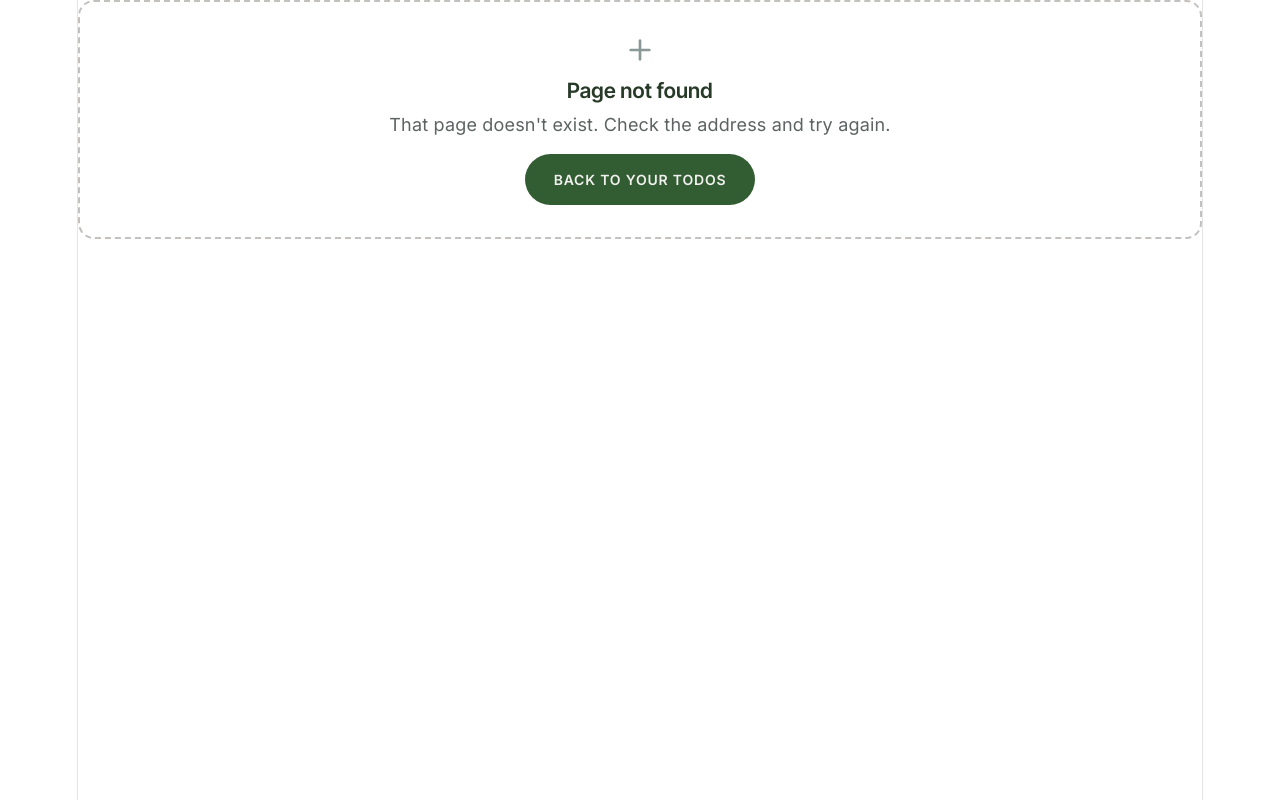
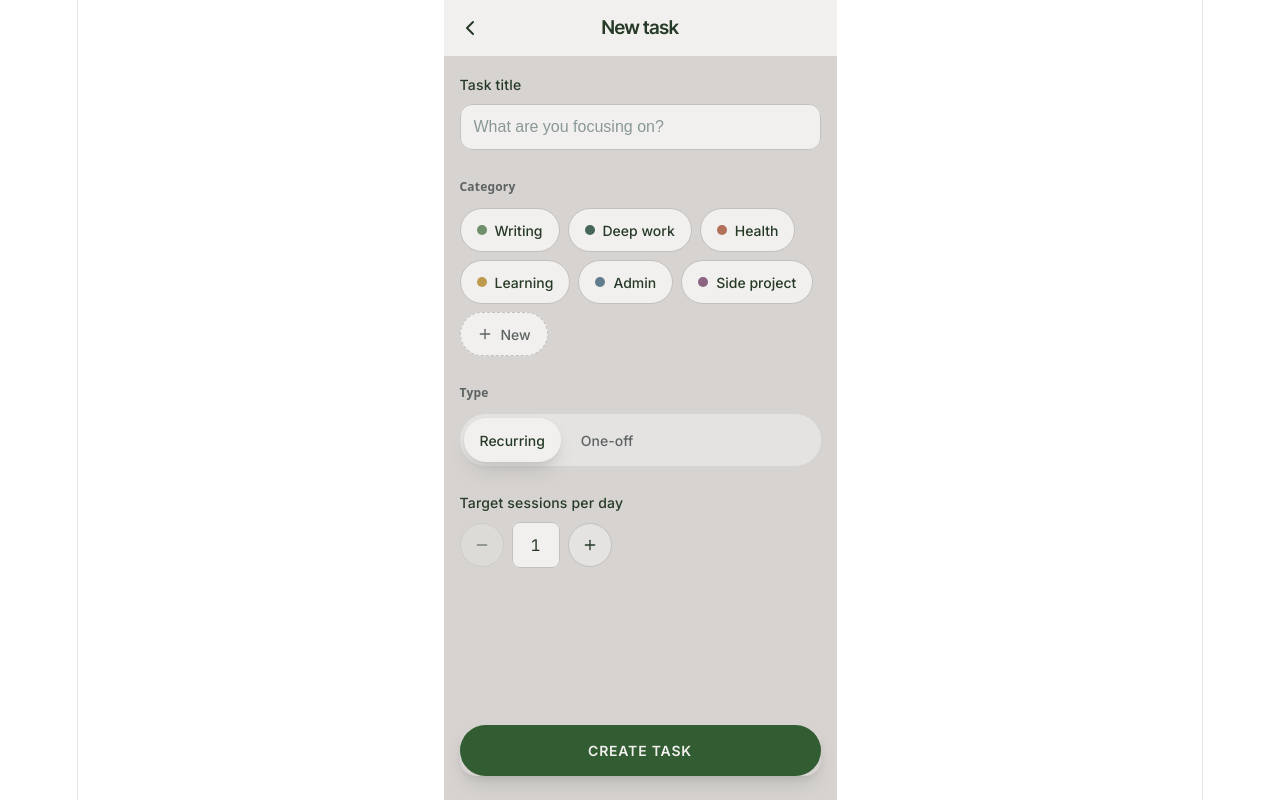
Before and after one commit to ihsanrabb/just-todo, a React (Vite) app: page /task-detail in a window 1280 px wide. Before the commit this address had no page. Built offline with nearby package versions, Linux system fonts and the light colour scheme.

Commit message:
feat: add task detail page

```diff
--- a/src/main.tsx
+++ b/src/main.tsx
@@ -19,6 +19,12 @@ const router = createBrowserRouter([
       Component: (await import('./pages/GardenHomePage')).default,
     }),
   },
+  {
+    path: 'task-detail',
+    lazy: async () => ({
+      Component: (await import('./pages/TaskDetailPage')).default,
+    }),
+  },
   { path: '*', Component: FallbackPage },
 ])
 
--- /dev/null
+++ b/src/pages/TaskDetailPage.css
@@ -0,0 +1,112 @@
+.task-detail {
+  background: var(--color-bg);
+  min-height: 100dvh;
+  display: flex;
+  flex-direction: column;
+  max-width: 393px;
+  margin: 0 auto;
+  text-align: left;
+}
+
+.task-detail__content {
+  flex: 1;
+  overflow-y: auto;
+  padding: 16px 16px 120px;
+}
+
+.task-detail__fab {
+  position: sticky;
+  bottom: 24px;
+  width: 361px;
+  margin: 0 auto;
+  box-shadow: var(--shadow-floating);
+  border-radius: var(--radius-lg);
+}
+
+.task-detail__form {
+  display: flex;
+  flex-direction: column;
+  gap: 24px;
+}
+
+.form-section {
+  display: flex;
+  flex-direction: column;
+  gap: 8px;
+}
+
+.form-section__label {
+  font-weight: 600;
+  font-size: 12px;
+  color: var(--color-text-secondary);
+}
+
+.category-chip-grid {
+  display: flex;
+  flex-wrap: wrap;
+  gap: 8px;
+}
+
+.new-category-panel {
+  display: flex;
+  flex-direction: column;
+  gap: 16px;
+  padding: 16px;
+  background: var(--color-surface);
+  border-radius: var(--radius-lg);
+  box-shadow: var(--shadow-floating);
+}
+
+.new-category-panel__field {
+  display: flex;
+  flex-direction: column;
+  gap: 6px;
+}
+
+.new-category-panel__label {
+  font-weight: 500;
+  font-size: 14px;
+  color: var(--color-text-primary);
+}
+
+.new-category-panel__input {
+  background: var(--color-surface-alt);
+  border: none;
+  border-radius: 12px;
+  padding: 14px;
+  font-size: 16px;
+  color: var(--color-text-primary);
+  outline: 1px solid var(--color-border);
+  outline-offset: -1px;
+}
+
+.new-category-panel__input::placeholder {
+  color: var(--color-text-disabled);
+}
+
+.new-category-panel__input:focus-visible {
+  outline: 2px solid var(--color-accent);
+  outline-offset: -2px;
+}
+
+.new-category-panel__swatches {
+  display: flex;
+  flex-wrap: wrap;
+  gap: 12px;
+}
+
+.new-category-panel__swatch {
+  width: 32px;
+  height: 32px;
+  border-radius: var(--radius-pill);
+  border: none;
+  padding: 0;
+  cursor: pointer;
+  outline: 2px solid transparent;
+  outline-offset: 2px;
+  transition: outline-color 0.15s ease;
+}
+
+.new-category-panel__swatch--selected {
+  outline-color: var(--color-accent);
+}
--- /dev/null
+++ b/src/pages/TaskDetailPage.tsx
@@ -0,0 +1,152 @@
+import { useEffect, useRef, useState } from 'react'
+import './TaskDetailPage.css'
+import {
+  AppHeader,
+  Button,
+  CategoryChip,
+  type CategoryColor,
+  SegmentedControl,
+  Stepper,
+  TextField,
+} from '../components/ui'
+
+const DUMMY_CATEGORIES: { label: string; color: CategoryColor }[] = [
+  { label: 'Writing', color: 'fern' },
+  { label: 'Deep work', color: 'moss' },
+  { label: 'Health', color: 'clay' },
+  { label: 'Learning', color: 'ochre' },
+  { label: 'Admin', color: 'slate' },
+  { label: 'Side project', color: 'plum' },
+]
+
+const CATEGORY_SWATCHES: CategoryColor[] = [
+  'clay',
+  'fern',
+  'ink',
+  'mauve',
+  'moss',
+  'ochre',
+  'plum',
+  'slate',
+]
+
+function NewCategoryPanel() {
+  const [name, setName] = useState('')
+  const [color, setColor] = useState<CategoryColor>('moss')
+  const inputRef = useRef<HTMLInputElement>(null)
+
+  useEffect(() => {
+    inputRef.current?.focus()
+  }, [])
+
+  return (
+    <div className="new-category-panel">
+      <div className="new-category-panel__field">
+        <label
+          className="new-category-panel__label"
+          htmlFor="new-category-name"
+        >
+          Category name
+        </label>
+        {/* Bespoke input, not TextField: needs a surface-alt background, an
+            accent focus ring, and focus-on-mount, none of which TextField
+            exposes without editing its shared CSS. */}
+        <input
+          ref={inputRef}
+          id="new-category-name"
+          className="new-category-panel__input"
+          type="text"
+          placeholder="e.g. Reading"
+          value={name}
+          onChange={(e) => setName(e.target.value)}
+        />
+      </div>
+      <div className="new-category-panel__swatches">
+        {CATEGORY_SWATCHES.map((swatch) => (
+          <button
+            key={swatch}
+            type="button"
+            className={`new-category-panel__swatch${color === swatch ? ' new-category-panel__swatch--selected' : ''}`}
+            style={{ background: `var(--color-cat-${swatch})` }}
+            aria-pressed={color === swatch}
+            aria-label={swatch}
+            onClick={() => setColor(swatch)}
+          />
+        ))}
+      </div>
+      <Button variant="secondary" fullWidth onClick={() => {}}>
+        Add category
+      </Button>
+    </div>
+  )
+}
+
+export default function TaskDetailPage() {
+  const [taskTitle, setTaskTitle] = useState('')
+  const [selectedCategory, setSelectedCategory] = useState<string | null>(null)
+  const [taskType, setTaskType] = useState('Recurring')
+  const [sessions, setSessions] = useState(1)
+  const [showNewCategory, setShowNewCategory] = useState(false)
+
+  return (
+    <div className="task-detail">
+      <AppHeader title="New task" onBack={() => {}} />
+      <div className="task-detail__content">
+        <div className="task-detail__form">
+          <div className="form-section">
+            <TextField
+              label="Task title"
+              placeholder="What are you focusing on?"
+              value={taskTitle}
+              onChange={(e) => setTaskTitle(e.target.value)}
+            />
+          </div>
+          <div className="form-section">
+            <span className="form-section__label">Category</span>
+            <div className="category-chip-grid">
+              {DUMMY_CATEGORIES.map((c) => (
+                <CategoryChip
+                  key={c.label}
+                  label={c.label}
+                  color={c.color}
+                  selected={selectedCategory === c.label}
+                  onClick={() => setSelectedCategory(c.label)}
+                />
+              ))}
+              <CategoryChip
+                label="New"
+                variant="new"
+                onClick={() => setShowNewCategory((v) => !v)}
+              />
+            </div>
+            {showNewCategory ? (
+              <div className="new-category-slot">
+                <NewCategoryPanel />
+              </div>
+            ) : null}
+          </div>
+          <div className="form-section">
+            <span className="form-section__label">Type</span>
+            <SegmentedControl
+              options={['Recurring', 'One-off']}
+              value={taskType}
+              onChange={setTaskType}
+            />
+          </div>
+          <div className="form-section">
+            <Stepper
+              label="Target sessions per day"
+              value={sessions}
+              onChange={setSessions}
+            />
+          </div>
+        </div>
+      </div>
+      <div className="task-detail__fab">
+        <Button variant="primary" fullWidth onClick={() => {}}>
+          CREATE TASK
+        </Button>
+      </div>
+    </div>
+  )
+}
```
